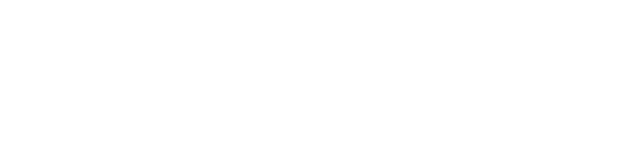
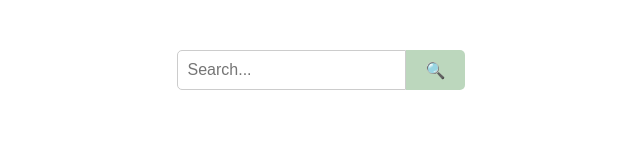
Before and after one commit to Sufyx/Pixabay, a plain HTML site: page index.html in a window 1280 px wide. Shown: the whole page, without its empty margins (319-959 px from the left). Drawn offline with Linux system fonts and the light colour scheme.

Commit message:
Basic search and fetch

```diff
--- a/index.html
+++ b/index.html
@@ -18,7 +18,10 @@
 
 <body>
 
-
+    <form>
+        <input type="text" id="imageSearchBox" placeholder="Search...">
+        <button type="submit" id="imageSearchClick">&#x1F50D;</button>
+    </form>
 
 
     <script src="main.js"></script>
--- a/main.js
+++ b/main.js
@@ -4,4 +4,19 @@
  * 28/06/2023
  */
 
+
 const API_KEY = '37958354-de46dabfdd71801db390aedd0';
+
+
+document.getElementById('imageSearchClick').addEventListener('click', imageSearchClick);
+function imageSearchClick(e) {
+    e.preventDefault();
+    const searchText = document.getElementById("imageSearchBox").value;
+    // console.log("search text: ", searchText);
+    const fetchString = `https://pixabay.com/api/?key=${API_KEY}&q=${searchText}&pretty=true`;
+    fetch(fetchString)
+    .then((response) => response.json())
+    .then((data) => {
+        console.log(data);
+    });
+}
--- a/style.css
+++ b/style.css
@@ -14,3 +14,30 @@
     padding: 0;
     overflow-x: hidden;
   }
+
+  form {
+    display: flex;
+    justify-content: center;
+    margin-top: 50px;
+}
+
+input[type="text"] {
+    padding: 10px;
+    font-size: 16px;
+    border-radius: 5px 0 0 5px;
+    border: 1px solid #ccc;
+}
+
+button[type="submit"] {
+    padding: 10px 20px;
+    font-size: 16px;
+    font-weight: 600;
+    background-color: #bcd7bd;
+    color: #fff;
+    border: none;
+    border-radius: 0 5px 5px 0;
+    cursor: pointer;
+}
+button[type="submit"]:hover {
+    background-color: #78a87b;
+}
```
